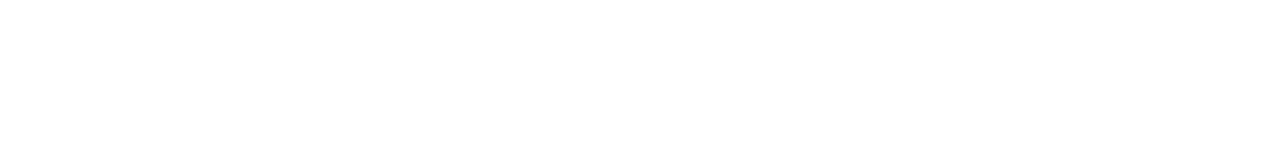
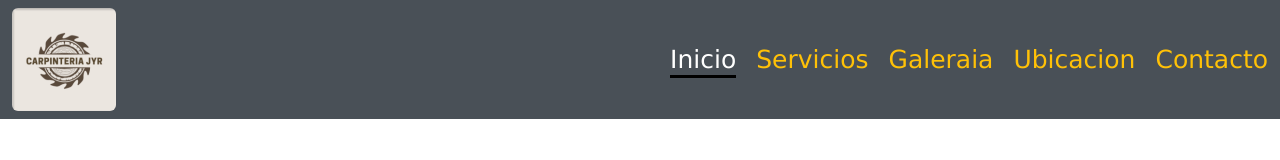
Before and after one commit to FacuDopa/Proyecto-Final, a plain HTML site: page index.html in a window 1280 px wide. Drawn offline with nearby package versions, Linux system fonts and the light colour scheme.

Commit message:
creacion de la barra de navegacion y logo, e inclusion con bootstrap

```diff
--- a/estilos/estilos.scss
+++ b/estilos/estilos.scss
@@ -0,0 +1,56 @@
+$nav-footer-color: rgb(73, 80, 87);
+$a-color: rgb(255 193 7);
+
+*{
+  margin: 0;
+  padding: 0;
+  box-sizing: border-box;
+}
+
+nav{
+  background-color: $nav-footer-color;
+  #navbarNav{
+    justify-content: flex-end;
+
+    ul{
+      font-size:25px;
+
+      li{
+        padding-left: 20px;
+
+        a{
+          font-family: Verdana, Geneva, Tahoma, sans-serif;
+          color: $a-color;
+          position: relative;
+          padding: 0;
+
+          &.active{
+            color: white;
+          }
+
+          &::after{
+            content: '';
+            border-bottom: 3px solid black;
+            bottom: 0px;
+            left: 0px;
+            position: absolute;
+            width: 10%;
+            opacity: 0;
+            transition: 0.5s;
+          }
+
+          &:hover::after, &.active::after{
+            opacity: 1;
+            width: 100%;
+          }
+
+          &:hover{
+            color: white;
+          }
+        }
+      }
+
+
+    }
+  }
+}
--- a/index.html
+++ b/index.html
@@ -1,12 +1,46 @@
 <!DOCTYPE html>
-<html lang="es">
+<html lang="en">
 <head>
-    <meta charset="UTF-8">
-    <meta http-equiv="X-UA-Compatible" content="IE=edge">
-    <meta name="viewport" content="width=device-width, initial-scale=1.0">
-    <title>Inicio</title>
+  <meta charset="UTF-8">
+  <meta http-equiv="X-UA-Compatible" content="IE=edge">
+  <meta name="viewport" content="width=device-width, initial-scale=1.0">
+  <!-- Link a css -->
+  <link rel="stylesheet" href="./estilos/estilos.css">
+  <!-- Bootstrap -->
+  <link href="https://cdn.jsdelivr.net/npm/bootstrap@5.2.1/dist/css/bootstrap.min.css" rel="stylesheet" integrity="sha384-iYQeCzEYFbKjA/T2uDLTpkwGzCiq6soy8tYaI1GyVh/UjpbCx/TYkiZhlZB6+fzT" crossorigin="anonymous">
+  <title>Inicio</title>
 </head>
 <body>
-
+  <nav class="navbar navbar-expand-lg">
+    <div class="container-fluid">
+      <logo>
+        <img src="./img/logo.png" alt="logo carpinteriaJyR" class="img-fluid rounded">
+      </logo>
+      <button class="navbar-toggler" type="button" data-bs-toggle="collapse" data-bs-target="#navbarNav" aria-controls="navbarNav" aria-expanded="false" aria-label="Toggle navigation">
+        <span class="navbar-toggler-icon"></span>
+      </button>
+      <div class="collapse navbar-collapse" id="navbarNav">
+        <ul class="navbar-nav">
+          <li class="nav-item">
+            <a class="nav-link active" aria-current="page" href="#">Inicio</a>
+          </li>
+          <li class="nav-item">
+            <a class="nav-link" href="#">Servicios</a>
+          </li>
+          <li class="nav-item">
+            <a class="nav-link" href="#">Galeraia</a>
+          </li>
+          <li class="nav-item">
+            <a class="nav-link" href="#">Ubicacion</a>
+          </li>
+          <li class="nav-item">
+            <a class="nav-link" href="#">Contacto</a>
+          </li>
+        </ul>
+      </div>
+    </div>
+  </nav>
+  <!-- script de bootstrap -->
+  <script src="https://cdn.jsdelivr.net/npm/bootstrap@5.2.1/dist/js/bootstrap.bundle.min.js" integrity="sha384-u1OknCvxWvY5kfmNBILK2hRnQC3Pr17a+RTT6rIHI7NnikvbZlHgTPOOmMi466C8" crossorigin="anonymous"></script>
 </body>
 </html>
```
Also changed, not shown: estilos/estilos.css, img/logo.png (added), 1 other file.
